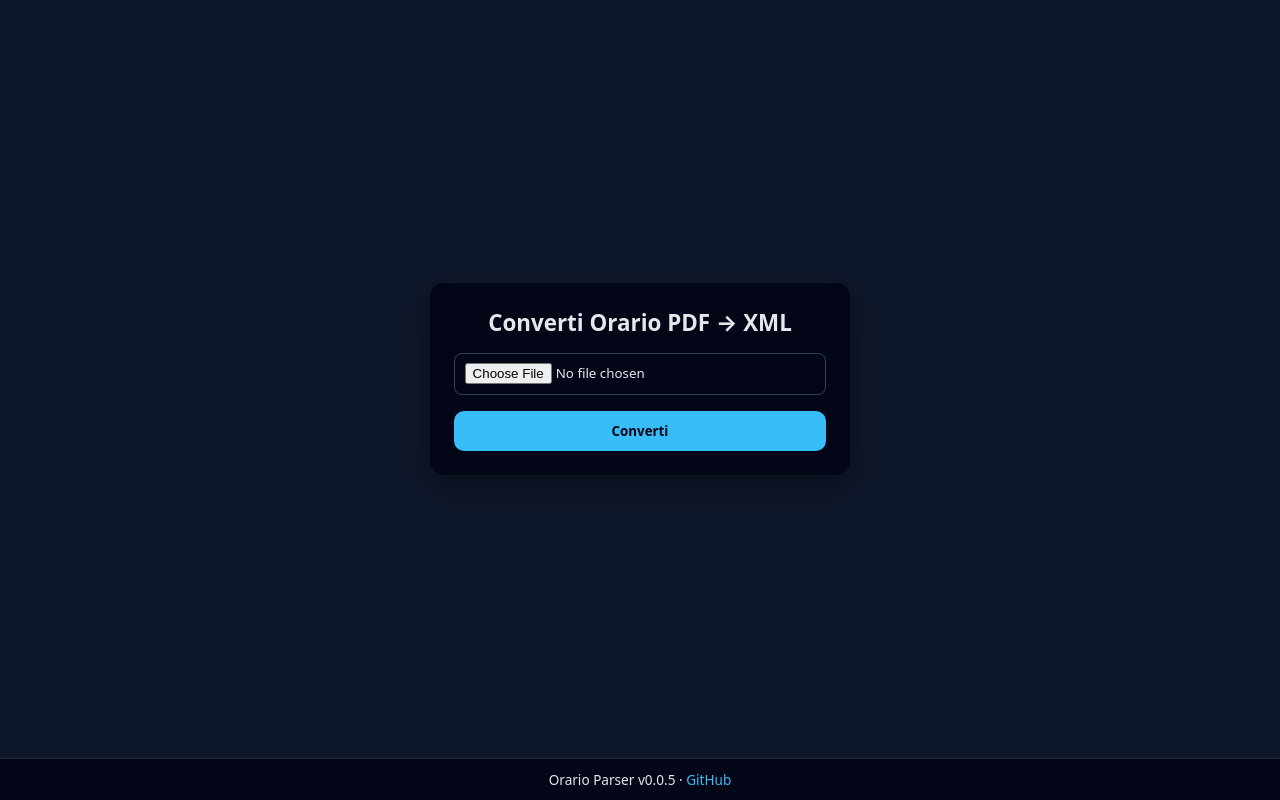
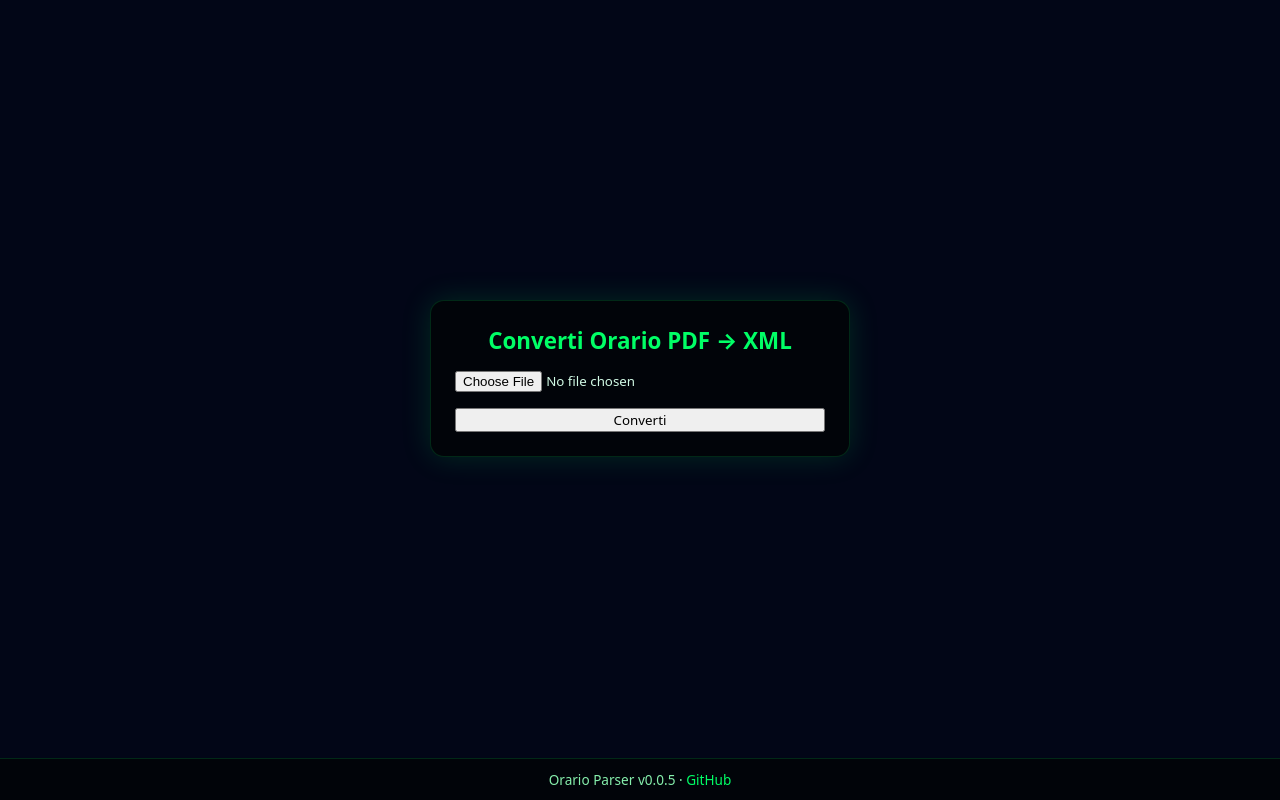
Before and after one commit to matteexe/orario, a Flask app: page / in a window 1280 px wide. Run offline with Flask 3, Linux system fonts and the light colour scheme.

Commit message:
Refactor CSS styles and add loader/upload button
Updated styles for background, colors, and card elements. Added loader and upload button styles.

```diff
--- a/static/style.css
+++ b/static/style.css
@@ -8,8 +8,8 @@
   min-height:100vh;
   display:flex;
   flex-direction:column;
-  background:#0f172a;
-  color:#e5e7eb;
+  background:#020617; /* nero/blu scuro */
+  color:#d1fae5;      /* verde chiarissimo */
 }
 
 main{
@@ -23,16 +23,18 @@
 .card{
   width:100%;
   max-width:420px;
-  background:#020617;
+  background:#010409;
   padding:1.5rem;
   border-radius:14px;
-  box-shadow:0 10px 30px rgba(0,0,0,.4);
+  box-shadow:0 0 30px rgba(0,255,102,.15);
+  border:1px solid rgba(0,255,102,.15);
 }
 
 h1{
   margin-top:0;
   font-size:1.4rem;
   text-align:center;
+  color:#00ff66;
 }
 
 form{
@@ -41,50 +43,151 @@
   gap:1rem;
 }
 
-input[type=file]{
-  background:#020617;
-  border:1px solid #334155;
-  padding:.6rem;
-  border-radius:8px;
-  color:#e5e7eb;
-}
-
-button{
-  padding:.7rem;
-  border:none;
-  border-radius:10px;
-  background:#38bdf8;
-  color:#020617;
-  font-weight:600;
-  cursor:pointer;
-}
-
-button:hover{
-  background:#0ea5e9;
-}
-
 p{
   text-align:center;
 }
 
 a{
-  color:#38bdf8;
+  color:#00ff66;
   text-decoration:none;
 }
 
 a:hover{
   text-decoration:underline;
+  color:#00cc55;
 }
 
 footer{
   padding:.7rem;
   text-align:center;
   font-size:.85rem;
-  background:#020617;
-  border-top:1px solid #1e293b;
+  background:#010409;
+  border-top:1px solid rgba(0,255,102,.15);
+  color:#86efac;
 }
 
 @media (max-width:480px){
   h1{font-size:1.2rem;}
   .card{padding:1.2rem;}
 }
+
+/* ===== Loader ===== */
+
+.hidden{
+  display:none;
+}
+
+.loader{
+  display:flex;
+  flex-direction:column;
+  align-items:center;
+  gap:1rem;
+  margin-top:1rem;
+}
+
+.loader p{
+  font-size:.95rem;
+  opacity:.85;
+  color:#86efac;
+}
+
+/* Loader from uiverse.io/andrew-manzyk (verde) */
+.bat{
+  position:relative;
+  width:60px;
+  height:30px;
+}
+
+.bat .body{
+  position:absolute;
+  left:50%;
+  top:50%;
+  width:14px;
+  height:14px;
+  background:#00ff66;
+  border-radius:50%;
+  transform:translate(-50%,-50%);
+  box-shadow:0 0 12px rgba(0,255,102,.6);
+}
+
+.bat .wing{
+  position:absolute;
+  top:50%;
+  width:30px;
+  height:14px;
+  background:#00ff66;
+  border-radius:14px 14px 0 0;
+  transform-origin:0 50%;
+  animation:flap 0.6s ease-in-out infinite;
+}
+
+.bat .wing.left{
+  right:50%;
+  transform-origin:100% 50%;
+}
+
+.bat .wing.right{
+  left:50%;
+}
+
+@keyframes flap{
+  0%,100%{transform:rotate(20deg);}
+  50%{transform:rotate(-20deg);}
+}
+
+/* ===== Upload Button ===== */
+
+.file-btn{
+  display:flex;
+  align-items:center;
+  justify-content:center;
+  gap:.5rem;
+  padding:.7rem;
+  border-radius:10px;
+  background:#010409;
+  border:1px dashed #00ff66;
+  color:#00ff66;
+  cursor:pointer;
+  transition:all .2s ease;
+}
+
+.file-btn:hover{
+  background:rgba(0,255,102,.05);
+  border-color:#00cc55;
+  color:#00cc55;
+}
+
+.file-btn.dragover{
+  background:rgba(0,255,102,.15);
+  border-color:#00ff66;
+  color:#00ff66;
+}
+
+.file-btn svg{
+  stroke:currentColor;
+}
+
+.file-name{
+  font-size:.85rem;
+  text-align:center;
+  opacity:.85;
+  color:#86efac;
+}
+
+/* ===== Submit ===== */
+
+.submit-btn{
+  padding:.7rem;
+  border:none;
+  border-radius:10px;
+  background:#00ff66;
+  color:#010409;
+  font-weight:600;
+  cursor:pointer;
+  transition:background .2s ease, box-shadow .2s ease;
+}
+
+.submit-btn:hover{
+  background:#00cc55;
+  box-shadow:0 0 12px rgba(0,255,102,.5);
+}
```
